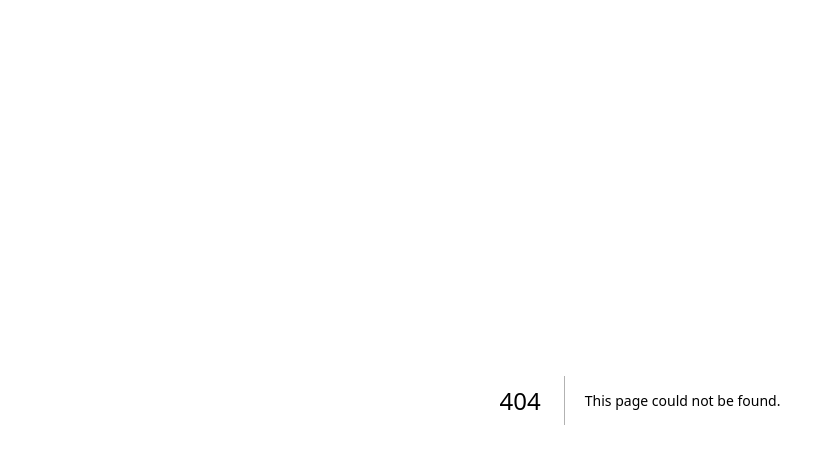
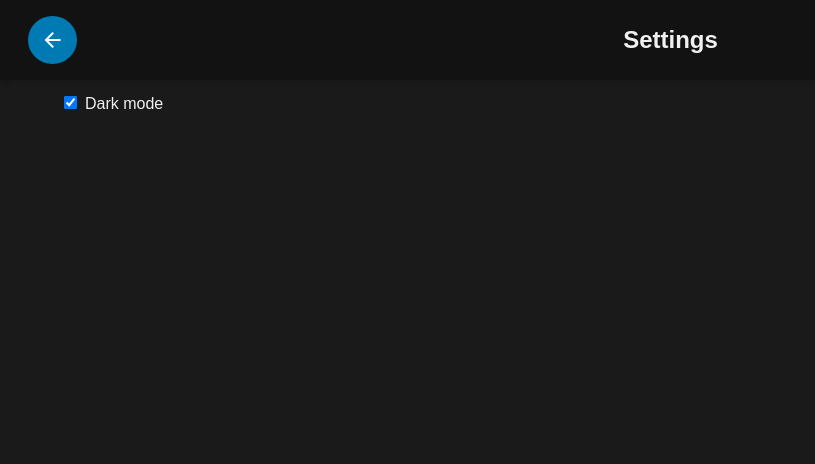
Before and after one commit to StanvBaarsen/mistral-demo-app, a Next.js app: page /settings in a window 1280 px wide. Before the commit this address had no page. Shown: the top 464 px of the page, without its empty margins (0-815 px from the left). Built offline with nearby package versions, Linux system fonts and the light colour scheme.

Commit message:
add settings page and dark mode

```diff
--- a/src/app/globals.css
+++ b/src/app/globals.css
@@ -2,13 +2,24 @@
 @tailwind components;
 @tailwind utilities;
 
-:root {
-	--background: #353b4b;
-	--darker-background: #2f333d;
-	--darkest-background: #2a2d33;
+html {
+	--background: #1a1a1a;
+	--darker-background: #121212;
+	--darkest-background: #0d0d0d;
 	--foreground: #f0f0f0;
-	--accent: #008acc;
+	--accent: #007ab3;
+	--accent-hover: #005c8b;
+	&.light {
+		--background: #f8f8f8;
+		--darker-background: #f0f4ff;
+		--darkest-background: #2a2d33;
+		--foreground: #222;
+		--accent: #578efe;
+		--accent-hover: #4f7ff7;
+		--disabled-btn: #c0c0c0;
+	}
 }
+
 
 body {
 	color: var(--foreground);
@@ -29,7 +40,6 @@ header {
 	z-index: 1;
 	width: 100%;
 	background: var(--darker-background);
-	color: white;
 
 	h1 {
 		text-align: center;
@@ -57,14 +67,15 @@ button.with-icon {
 
 	i.material-icons {
 		margin-top: 6px;
+		color: white;
 	}
 
 	&:hover {
-		background: #0077cc;
+		background: var(--accent-hover);
 	}
 
 	&:disabled {
-		background: #444d62;
+		background: var(--disabled-btn);
 	}
 }
 
@@ -72,6 +83,5 @@ button.fab {
 	padding: 6px;
 	border-radius: 50%;
 	height: 48px;
-	width: 48px;
-
+	width: 51px;
 }
--- a/src/app/home.css
+++ b/src/app/home.css
@@ -9,17 +9,17 @@ div.chatMessage {
 	margin: 20px 0;
 	padding: 8px 18px;
 	border-radius: 24px;
-	background: #f0f0f0;
 	width: 60%;
 
 	&.user {
 		margin-left: auto;
 		background: var(--accent);
 		border-top-right-radius: 0px;
+		color: white;
 	}
 
 	&:not(.user) {
-		background: #444d62;
+		background: var(--darker-background);
 		border-top-left-radius: 0px;
 	}
 
@@ -77,7 +77,6 @@ div.chatMessage {
 		padding: 0 1rem;
 		border: none;
 		border-radius: 4px;
-		color: #fafafa;
 
 		&:focus {
 			outline: none;
--- a/src/app/layout.tsx
+++ b/src/app/layout.tsx
@@ -1,6 +1,7 @@
 import type { Metadata } from "next";
 import localFont from "next/font/local";
 import "./globals.css";
+import ThemeProvider from "../components/ThemeProvider";
 
 const geistSans = localFont({
 	src: "./fonts/GeistVF.woff",
@@ -25,10 +26,11 @@ export default function RootLayout({
 }>) {
 	return (
 		<html lang="en">
+			<ThemeProvider/>
 			<head>
 				<link
 					rel="stylesheet"
-				href="https://fonts.googleapis.com/icon?family=Material+Icons"/>
+					href="https://fonts.googleapis.com/icon?family=Material+Icons" />
 			</head>
 			<body
 				className={`${geistSans.variable} ${geistMono.variable} antialiased`}
--- a/src/app/page.tsx
+++ b/src/app/page.tsx
@@ -142,7 +142,7 @@ const Messages = memo(function Messages({ messages }: { messages: Message[] }) {
 	return (
 		<>
 			{messages.map((response, index) => (
-				<div key={index} className={`chatMessage ${response.role}`}>
+				<div key={index} className={`chatMessage ${response.role} shadow-md`}>
 					<b>
 						{response.role == 'user' ? 'You' : 'Mistral'}:
 					</b>
--- /dev/null
+++ b/src/app/settings/page.tsx
@@ -0,0 +1,63 @@
+"use client";
+import React, { useEffect, useState } from 'react';
+import { useRouter } from 'next/navigation';
+import { settings } from '@/utils/settings';
+import './settings.css';
+
+export default function SettingsPage() {
+	const router = useRouter();
+	const [colorTheme, setColorTheme] = useState('');
+
+	const changeSetting = (key: string, value: string | boolean) => {
+		settings.set(key, value);
+	};
+	const updateTheme = (theme: string) => {
+		setColorTheme(theme);
+		changeSetting('preferredColorTheme', theme);
+		if (theme == 'dark') {
+			document.documentElement.classList.remove('light');
+			document.documentElement.classList.add('dark');
+		} else {
+			document.documentElement.classList.remove('dark');
+			document.documentElement.classList.add('light');
+		}
+	}
+
+	useEffect(() => {
+		setColorTheme(String(settings.get('preferredColorTheme')));
+	}, []);
+
+	return (
+		<>
+			<header className="shadow-md">
+				<button
+					className="with-icon fab ml-3"
+					onClick={() => router.push('/')}
+				>
+					<i className="material-icons">arrow_back</i>
+				</button>
+				<h1 className="text-2xl font-bold">
+					Settings
+				</h1>
+			</header>
+			<div className="main-content">
+				<div>
+					<input
+						type="checkbox"
+						className=""
+						checked={colorTheme == 'dark'}
+						onChange={(e) => {
+							updateTheme(e.target.checked ? 'dark' : 'light');
+						}}
+					/>
+					<span
+						onClick={() => updateTheme(colorTheme == 'dark' ? 'light' : 'dark')}
+						className="ml-2"
+					>
+						Dark mode
+					</span>
+				</div>
+			</div>
+		</>
+	);
+}
--- /dev/null
+++ b/src/app/settings/settings.css
@@ -0,0 +1,4 @@
+* {
+	/* ensure smooth theme transitions: */
+	transition: background 0.4s, color 0.2s;
+}
--- /dev/null
+++ b/src/components/ThemeProvider.tsx
@@ -0,0 +1,12 @@
+"use client"
+import { settings } from "@/utils/settings";
+import { useEffect } from "react";
+
+export default function ThemeProvider() {
+	useEffect(() => {
+		const colorTheme = String(settings.get('preferredColorTheme'));
+		if(colorTheme) document.documentElement.classList.add(colorTheme);
+	}, []);
+
+	return null;
+}
--- /dev/null
+++ b/src/utils/settings.tsx
@@ -0,0 +1,21 @@
+
+type Setting = {
+	preferredColorTheme: string;
+	[key: string]: string | boolean | number;
+};
+
+const defaults: Setting = {
+	preferredColorTheme: 'dark',
+};
+
+export const settings = {
+	get(key: string) {
+		const settings: Setting = JSON.parse(localStorage.getItem('settings') || '{}');
+		return settings[key] || defaults[key];
+	},
+	set(key: string, value: string | boolean | number) {
+		const settings: Setting = JSON.parse(localStorage.getItem('settings') || '{}');
+		settings[key] = value;
+		localStorage.setItem('settings', JSON.stringify(settings));
+	},
+};
--- a/tailwind.config.ts
+++ b/tailwind.config.ts
@@ -6,6 +6,7 @@ const config: Config = {
 		"./src/components/**/*.{js,ts,jsx,tsx,mdx}",
 		"./src/app/**/*.{js,ts,jsx,tsx,mdx}",
 	],
+	darkMode: 'class',
 	theme: {
 		extend: {
 			colors: {
```
Lines whose indentation alone changed are shown as unchanged.
